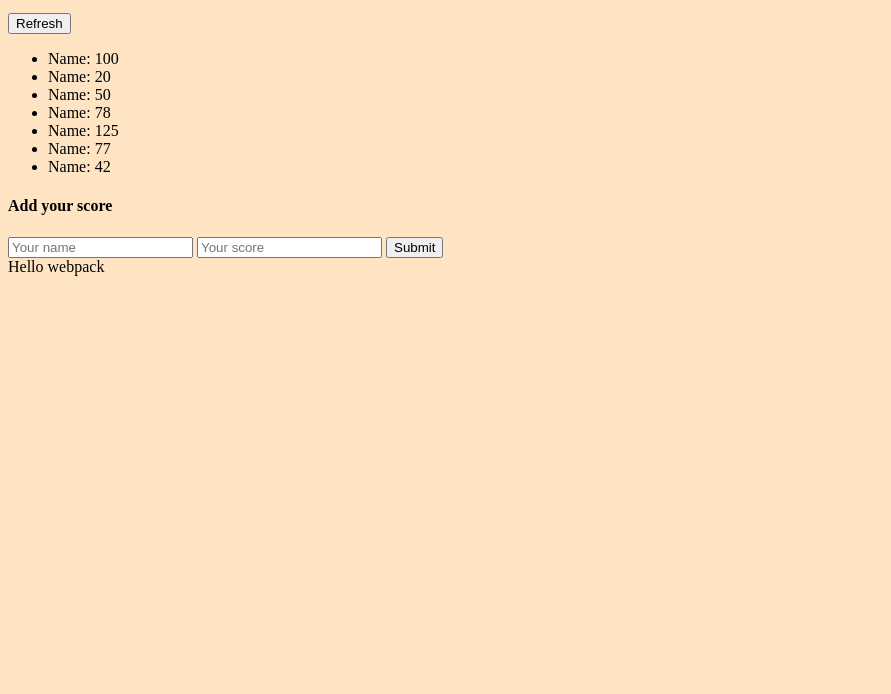
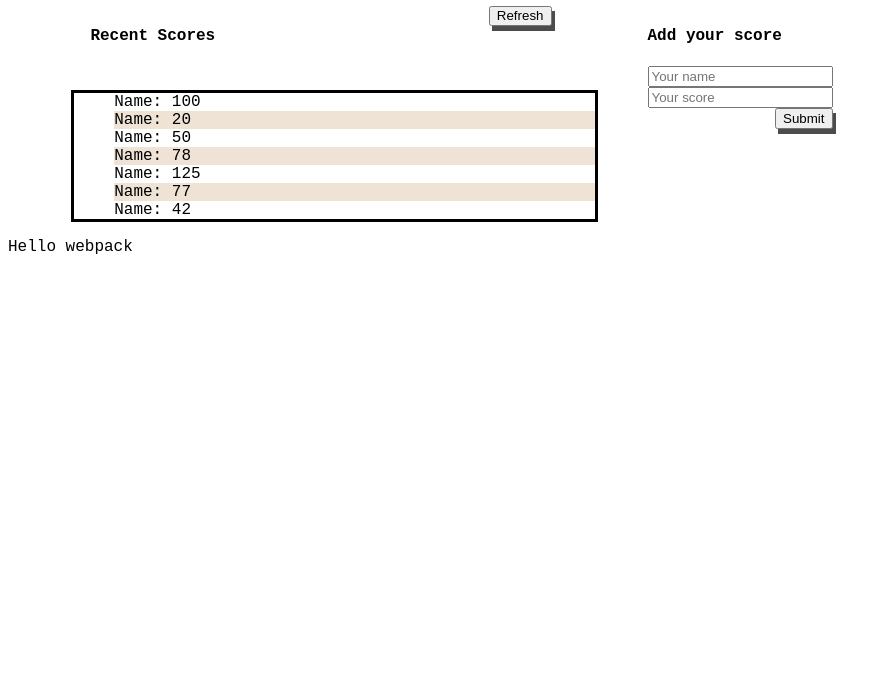
Before and after one commit to Omwomo/Leaderboard-project-APIs, a website built with webpack: page src/index.html in a window 1280 px wide. Shown: the part 106-800 px from the top of the page, without its empty margins (0-891 px from the left). Built offline with nearby package versions, Linux system fonts and the light colour scheme; some icons are missing.

Commit message:
Style the page to a mideium fidelity wireframe

```diff
--- a/src/index.css
+++ b/src/index.css
@@ -1,3 +1,59 @@
 body {
-  background-color: bisque;
+  background-color: #fff;
+  font-family: 'Courier New', Courier, monospace;
 }
+
+h1 {
+  padding-top: 2rem;
+  padding-left: 3rem;
+}
+
+.main {
+  display: flex;
+  flex-direction: row;
+  width: 95%;
+  padding-left: 5%;
+}
+
+.leaderboard-list {
+  margin-right: 3rem;
+  width: 40%;
+}
+
+.lead-head {
+  display: flex;
+  flex-direction: row;
+  justify-content: space-between;
+  margin-bottom: 1.5rem;
+  padding-left: 4%;
+}
+
+.refresh {
+  float: right;
+  padding-top: 0;
+  box-shadow: 3px 5px rgba(0, 0, 0, 0.7);
+  height: fit-content;
+  margin-bottom: -2rem;
+}
+
+#lists {
+  list-style: none;
+  border: 3px solid #000;
+  width: 100%;
+}
+
+.list-item:nth-child(even){
+  background-color: rgb(238, 227, 213);
+}
+
+.form {
+  display: flex;
+  flex-direction: column;
+  margin-left: 3rem;
+}
+
+#submit {
+  width: fit-content;
+  margin-left: auto;
+  box-shadow: 3px 5px rgba(0, 0, 0, 0.7);
+}
```
